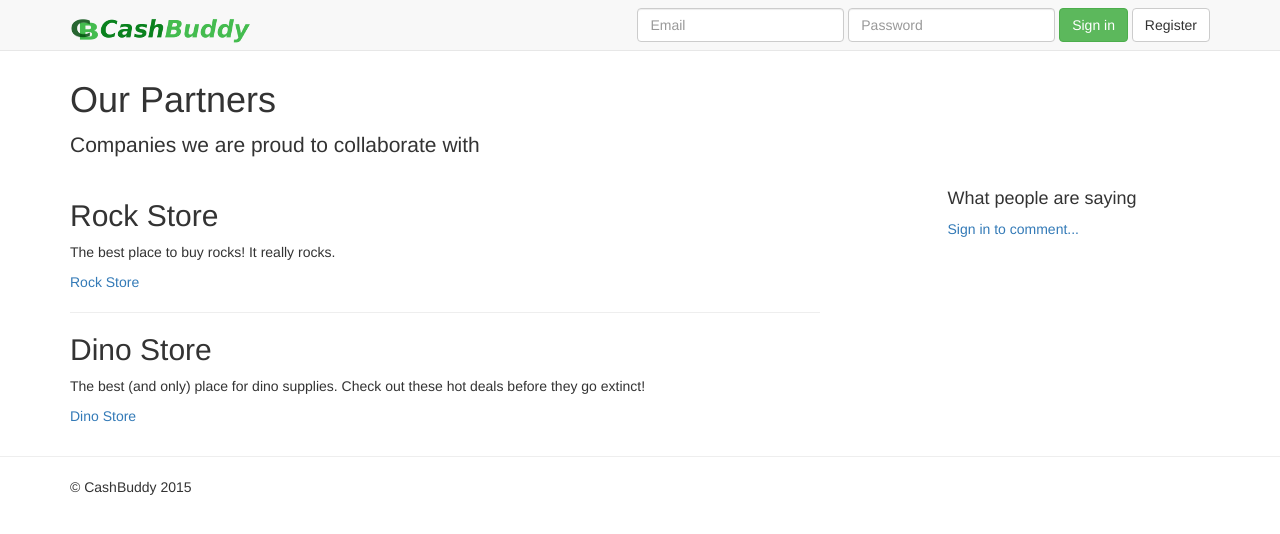
After one commit to k3an3/cdc15-cashbuddy, a Flask app: page /about/partners in a window 1280 px wide. The commit adds this page. Shown: the top 534 px of the page. Run offline with Flask 2, Linux system fonts and the light colour scheme; data that the repository does not hold is empty; some libraries are stand-ins or nearby versions.

Commit message:
Add partners page and fix stuff

```diff
--- a/main.py
+++ b/main.py
@@ -25,8 +25,11 @@ def get_user(f):
 @get_user
 def index(*args, **kwargs):
     user = kwargs.get('user')
-    catchphrase = Catchphrase.select()[random.randint(
-        0, Catchphrase.select().count() - 1)]
+    try:
+        catchphrase = Catchphrase.select()[random.randint(
+            0, Catchphrase.select().count() - 1)]
+    except ValueError:
+        catchphrase = ""
     return render_template('index.html', **locals())
 
 @app.route("/begin_transaction", methods=['GET', 'POST'])
--- /dev/null
+++ b/templates/partners.html
@@ -0,0 +1,57 @@
+{% extends 'base.html' %}
+{% block body %}
+<script type="text/javascript">
+window.onload = function() {
+    $('#comment').click(function() {
+        var text = prompt('Enter your comment:');
+        $('#comment_text').val(text);
+        $('#comment_form').submit();
+    })
+};
+</script>
+<div class="container">
+    <br><br><br>
+    <div class="blog-header">
+        <h1 class="blog-title">Our Partners</h1>
+        <p class="lead blog-description">Companies we are proud to collaborate with</p>
+    </div>
+
+    <div class="row">
+
+        <div class="col-sm-8 blog-main">
+
+            <div class="blog-post">
+                <h2>Rock Store</h2>
+                <p>The best place to buy rocks! It really rocks.</p>
+                <p><a href="http://store1.teamN.isucdc.com">Rock Store</a></p>
+                <hr>
+                <h2>Dino Store</h2>
+                <p>The best (and only) place for dino supplies. Check out these hot deals before they go extinct!</p>
+                <p><a href="http://store1.teamN.isucdc.com">Dino Store</a><p>
+
+            </div><!-- /.blog-main -->
+        </div>
+
+        <div class="col-sm-3 col-sm-offset-1 blog-sidebar">
+            <div class="sidebar-module">
+                <h4>What people are saying</h4>
+                <ol class="list-unstyled">
+                    {% for item in comments %}
+                    <li>"{{ item.text | safe }}"</li>
+                    {% endfor %}
+                    {% if user %}
+                    <li><a id="comment" href="">Say something...</a></li>
+                    {% else %}
+                    <li><a href="/login?next_page=/about/security">Sign in to comment...</a></li>
+                    {% endif %}
+                </ol>
+            </div>
+            <form id="comment_form" method="POST" action="/post_testimonial">
+                <input type="hidden" id="comment_text" name="comment" value="">
+            </form>
+        </div><!-- /.blog-sidebar -->
+
+    </div><!-- /.row -->
+
+</div><!-- /.container -->
+{% endblock %}
--- a/templates/security.html
+++ b/templates/security.html
@@ -31,7 +31,7 @@ window.onload = function() {
                 <h2>Integrity</h2>
                 In addition to your connection, all of your private data is encrypted on our servers, so even we can't see it. Your password, credit cards, and other confidential information is safe from everyone, including us.
                 <h2>Compliance</h2>
-              <p>Our company has strict and cutting edge security policy in place so that we are protected from all angles of attack. Our website passes through a vigorous barrage of automated testing in order to ensure that it can't be broken. The OWASP Top 10 is history.</p>
+                <p>Our company has a strict and cutting edge security policy in place so that we are protected from all angles of attack. Our website passes through a vigorous barrage of automated testing in order to ensure that it can't be broken. The OWASP Top 10 is history.</p>
                 <p>In addition to the website, our company network is also extremely secure. It's so secure, we can't even tell you about it.</p>
                 <blockquote>
                     <p><strong>"If it's not CashBuddy, it's not secure."</strong></p>
```
Lines whose indentation alone changed are shown as unchanged.
